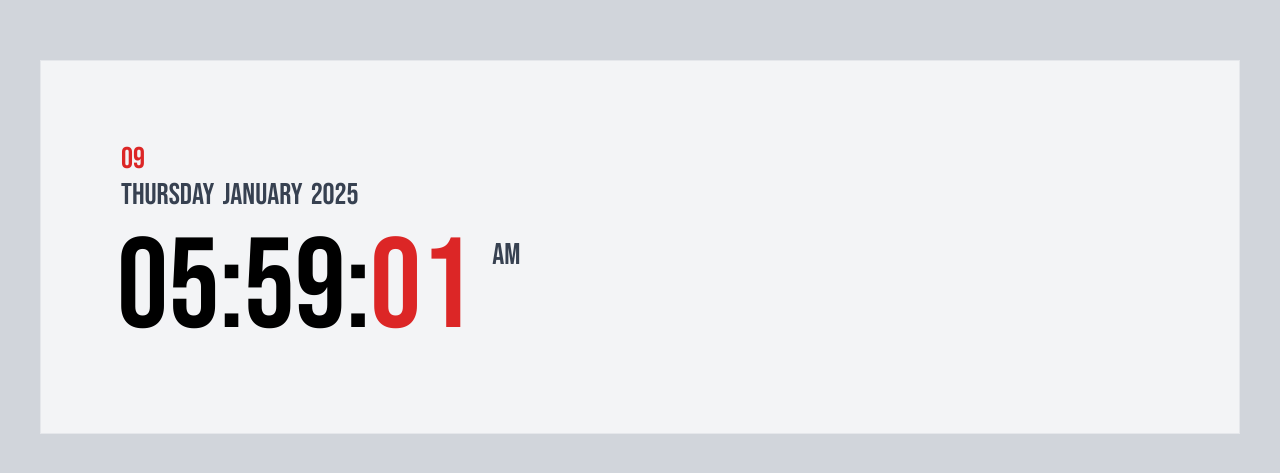
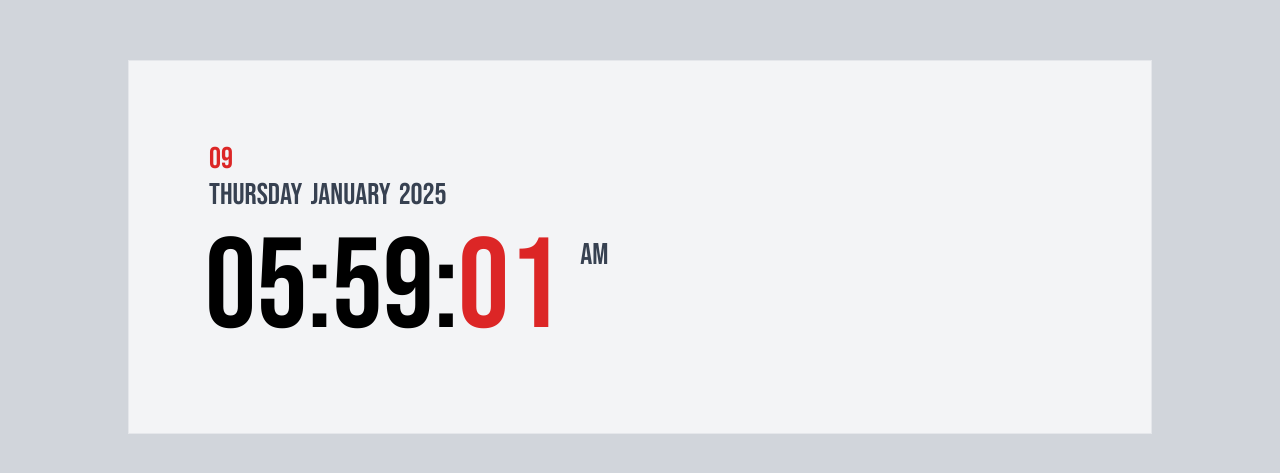
Before and after one commit to uniqweber/js-live-clock, a website: page index.html in a window 1280 px wide. Shown: the part 153-626 px from the top of the page. Drawn offline with Linux system fonts and the light colour scheme.

Commit message:
polishing code

```diff
--- a/index.html
+++ b/index.html
@@ -10,7 +10,7 @@
     <div
       class="min-h-screen mx-auto bg-gray-300 flex items-center justify-center p-5 sm:p-10"
     >
-      <div class="max-w-screen-2xl mx-auto  w-full">
+      <div class="max-w-screen-lg mx-auto  w-full">
         <div class="p-10 sm:p-20 border bg-gray-100 w-full">
           <div class="text-2xl sm:text-3xl mb-3">
             <h2 class="text-red-600" id="date"></h2>
```
Also changed, not shown: styles/build.css, 1 other file.
